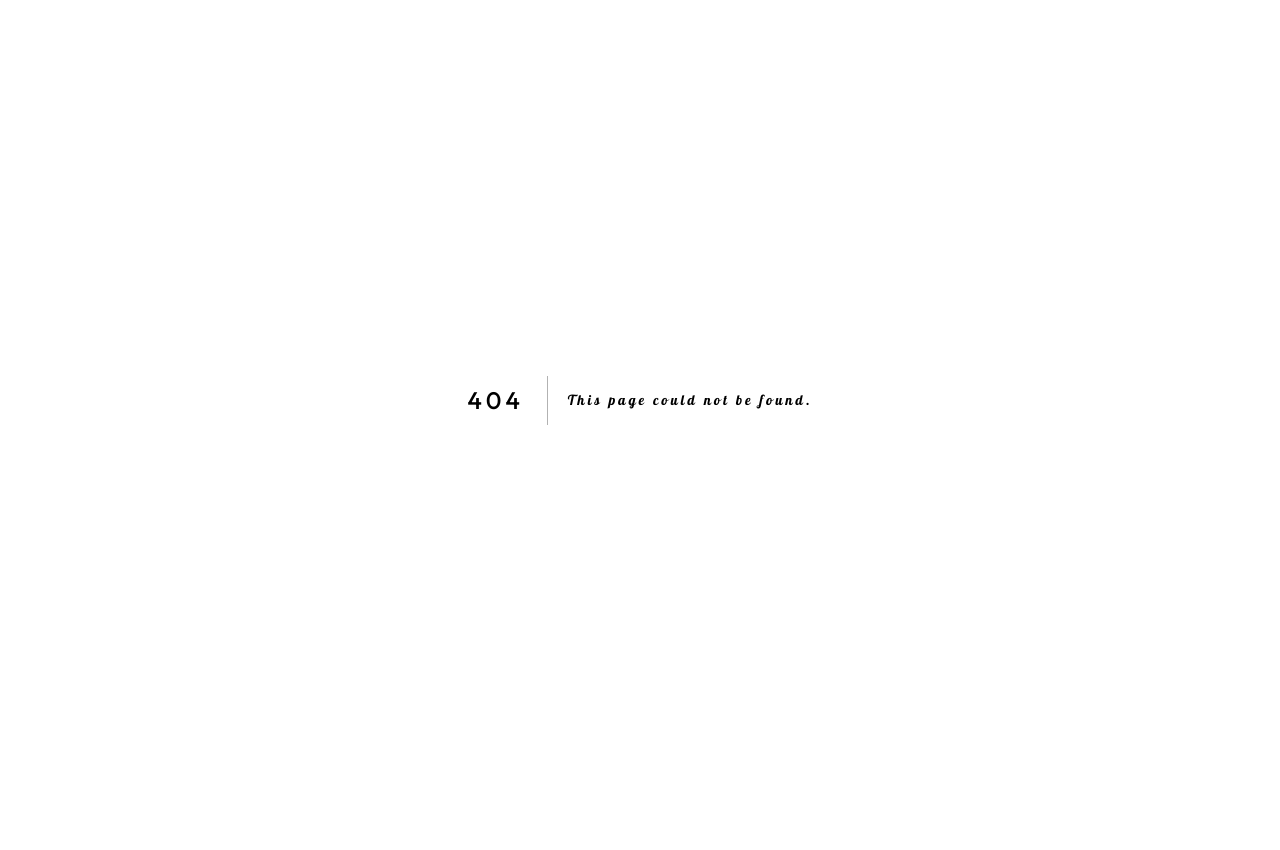
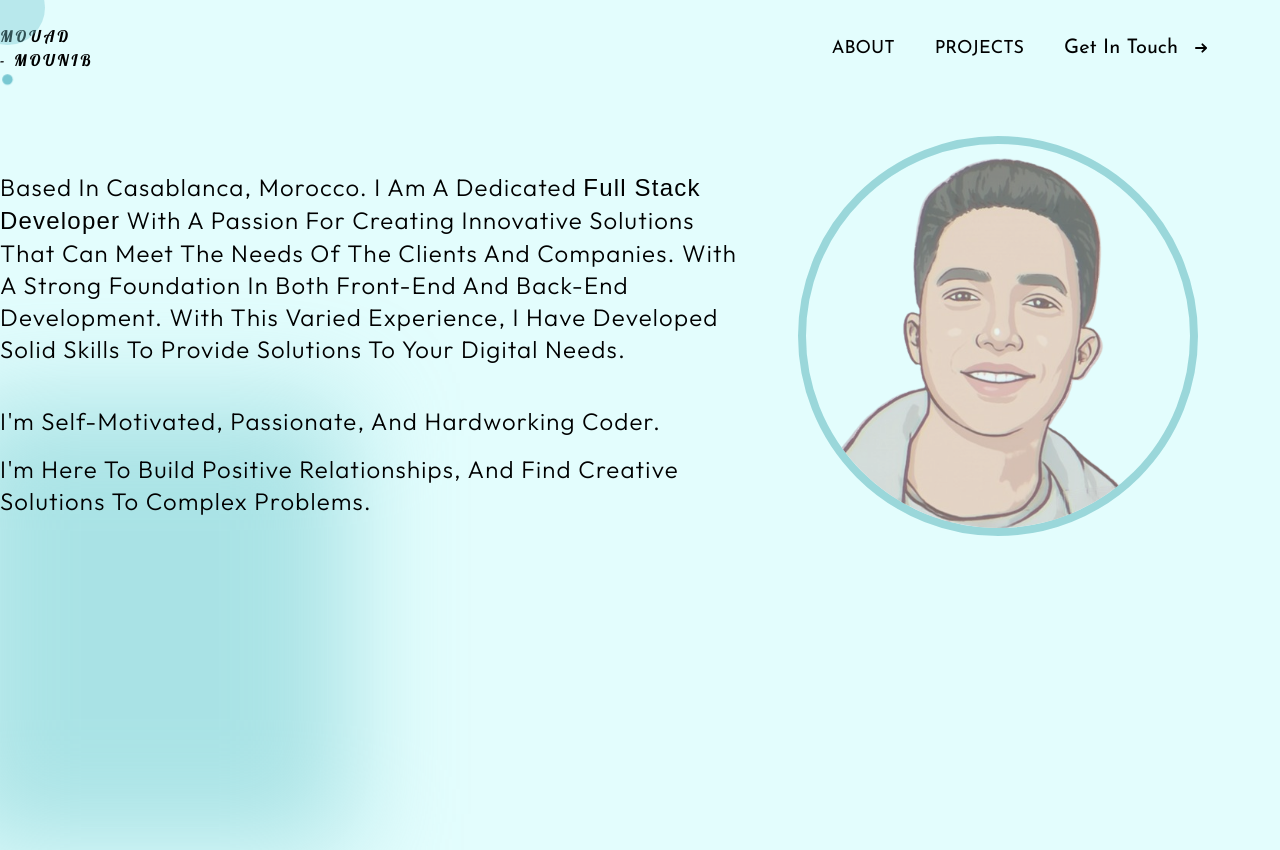
Before and after one commit to mmounib/Portfolio, a Next.js app: page /About in a window 1280 px wide. Before the commit this address had no page. Before the commit the page ends 800 px from the top, so only its background shows below. Built offline with nearby package versions, Linux system fonts and the light colour scheme; a web font is replaced by a local one.

Commit message:
Changing the structure of the portfolio - Putting About/Projects/Experience/Skills in a different page

```diff
--- /dev/null
+++ b/app/About/page.tsx
@@ -0,0 +1,13 @@
+import About from "../Components/About/About";
+import AnimatedCursor from "../Components/AnimatedCursor";
+
+function page() {
+  return (
+    <>
+      <AnimatedCursor />
+      <About />
+    </>
+  );
+}
+
+export default page;
--- a/app/Components/About/About.tsx
+++ b/app/Components/About/About.tsx
@@ -1,4 +1,5 @@
-// "use client";
+"use client";
+
 import Image from "next/image";
 import "../../Components/About.css";
 import { useEffect } from "react";
@@ -78,18 +79,18 @@ const About = () => {
   }
   return (
     <section
-      id="about-section"
-      className="flex max-sm:flex-col w-full gap-12 mt-16 overflow-hidden"
+      className="flex max-sm:flex-col max-w-[1300px] mx-auto gap-12 mt-16 overflow-hidden h-full"
     >
-      <div className="flex  flex-col overflow-hidden justify-center max-sm:px-3 items-center gap-6 max-w-[600px]">
-        <div className=" overflow-hidden">
+      <div className="bg-gradient"></div>
+      <div className="flex flex-col overflow-hidden justify-center max-sm:px-3 items-center gap-6 max-w-[750px]">
+        <div className="overflow-hidden">
           <h1 className="text-2xl max-sm:text-lg first__animation mt-4 tracking-wider font-light capitalize">
-            Hello my name is Mouad and I am Living in <span>Casablanca</span>, A
-            dedicated <span>Full Stack developer</span> with a passion for
-            creating innovative solutions that can meet the needs of the clients
-            and companies. With a strong foundation in both front-end and
-            back-end development. With this varied experience, I have developed
-            solid skills to provide solutions to your digital needs.
+            Based in Casablanca, Morocco. I am A dedicated{" "}
+            <span>Full Stack developer</span> with a passion for creating
+            innovative solutions that can meet the needs of the clients and
+            companies. With a strong foundation in both front-end and back-end
+            development. With this varied experience, I have developed solid
+            skills to provide solutions to your digital needs.
           </h1>
         </div>
         <div className="flex flex-col mt-4 max-sm:mt-2 overflow-hidden">
@@ -101,7 +102,7 @@ const About = () => {
             solutions to complex problems.
           </h1>
         </div>
-        <h3
+        {/* <h3
           className=" mt-auto h3__hover text-3xl max-sm:text-xl from-center"
           onClick={handleJumpToContactMe}
         >
@@ -120,15 +121,15 @@ const About = () => {
               d="M19.5 13.5L12 21m0 0l-7.5-7.5M12 21V3"
             />
           </svg>
-        </h3>
+        </h3> */}
       </div>
-      <div className="flex animated__image">
+      <div className="flex animated__image image__shadow faded-top faded-bottom">
         <Image
-          src="/about-image.jpg"
+          src="/animated_image.png"
           alt="AboutMEImage"
           width={450}
           height={450}
-          className="object-cover bg-cover rounded-none w-[600px] h-[600px] brightness-90 drop-shadow-lg"
+          className="object-cover bg-cover rounded-full bg-clip-border w-[400px] h-[400px] brightness-95 border-8 border-secondary opacity-60"
         />
       </div>
     </section>
--- a/app/Components/Home.tsx
+++ b/app/Components/Home.tsx
@@ -73,7 +73,6 @@ const Home = () => {
     <section id="home-section" className={` mt-32 ${outfit}`}>
       <div className="mx-auto text-black relative max-w-[970px] max-sm:px-4">
         <div className="relative w-fit h-fit">
-
           <div className="capitalize text-2xl max-sm:text-center max-sm:w-full max-sm:border-r-[3px] border-[3px] p-2 pl-5 border-r-0 w-[16ch] border-[#71C9CE]">
             <h3 className="text__animate">Hello, I&apos;m Mouad</h3>
           </div>
@@ -84,9 +83,9 @@ const Home = () => {
             <div className="overflow-hidden">
               <h1 className="mt-6  max-sm:capitalize overflow-hidden max-sm:text-7xl text-8xl h1__text uppercase ">
                 &lt;Software{" "}
-                <h1 className="h1__hidden tracking-normal capitalize text-9xl">
+                <p className="h1__hidden tracking-normal capitalize text-9xl">
                   Full-Stack
-                </h1>
+                </p>
               </h1>
               <h1 className=" max-sm:text-7xl hidden max-sm:flex">
                 Developer /&gt;
@@ -98,7 +97,6 @@ const Home = () => {
             <h1 className=" uppercase text-8xl h1__text1 max-sm:mt-0 max-sm:hidden">
               {" "}
               - Developer /&gt;
-              <h1></h1>
             </h1>
           </div>
         </div>
--- a/app/Components/Navbar.tsx
+++ b/app/Components/Navbar.tsx
@@ -1,7 +1,10 @@
-import { Link } from "react-scroll";
+"use client";
+import { Link as ReactLink } from "react-scroll";
+
 import { useRef, useState } from "react";
 import { RxHamburgerMenu as Hamburger } from "react-icons/rx";
 import { Josefin_Sans } from "next/font/google";
+import Link from "next/link";
 
 const outfit = Josefin_Sans({
   subsets: ["latin"],
@@ -13,16 +16,18 @@ const Navbar = () => {
   const [menu, setMenu] = useState(false);
 
   return (
-    <nav className="">
+    <nav className="max-w-[1300px] mx-auto">
       <div className="flex text-black items-center justify-around max-sm:justify-between max-sm:mx-3 mt-6 z-[999]">
         <h2 className={`text-base max-sm:text-xl`}>
-          MOUAD
-          <br></br>- MOUNIB
+          <Link href="/">
+            MOUAD
+            <br></br>- MOUNIB
+          </Link>
         </h2>
         <ul
           className={`${outfit.className} flex gap-10 items-center max-md:hidden ml-auto mr-16`}
         >
-          <li>
+          {/* <li>
             <Link
               to="home-section"
               smooth={true}
@@ -32,13 +37,13 @@ const Navbar = () => {
             >
               Home
             </Link>
-          </li>
+          </li> */}
           <li>
             <Link
-              to="about-section"
-              smooth={true}
-              offset={-70}
-              duration={500}
+              href="About"
+              // smooth={true}
+              // offset={-70}
+              // duration={500}
               className="cursor-pointer hover:text-gray-600 transition-all duration-300"
             >
               About
@@ -46,18 +51,14 @@ const Navbar = () => {
           </li>
           <li>
             <Link
-              to="projects-section"
-              spy={true}
-              smooth={true}
-              offset={-70}
-              duration={500}
+              href="projects-section"
               className="cursor-pointer hover:text-gray-600 transition-all duration-300"
             >
               Projects
             </Link>
           </li>
           <li>
-            <Link
+            <ReactLink
               to="contact-section"
               spy={true}
               smooth={true}
@@ -75,7 +76,7 @@ const Navbar = () => {
                 <path d="M1,5 L11,5"></path>
                 <polyline points="8 1 12 5 8 9"></polyline>
               </svg>
-            </Link>
+            </ReactLink>
           </li>
         </ul>
         <div className="hidden max-sm:flex" onClick={() => setMenu(!menu)}>
@@ -83,13 +84,13 @@ const Navbar = () => {
             xmlns="http://www.w3.org/2000/svg"
             fill="none"
             viewBox="0 0 24 24"
-            stroke-width="1.5"
+            strokeWidth="1.5"
             stroke="currentColor"
             className="w-12 h-12 m-0"
           >
             <path
-              stroke-linecap="round"
-              stroke-linejoin="round"
+              strokeLinecap="round"
+              strokeLinejoin="round"
               d="M3.75 6.75h16.5M3.75 12H12m-8.25 5.25h16.5"
             />
           </svg>
@@ -100,17 +101,17 @@ const Navbar = () => {
           <ul
             className={` ${outfit.className} flex flex-col items-center gap-16 text-center`}
           >
+            {/* <li className="text-4xl">
+              <Link to="">Home</Link>
+            </li> */}
             <li className="text-4xl">
-              <Link to="">Home</Link>
+              <Link href="About">About</Link>
             </li>
             <li className="text-4xl">
-              <Link to="About">About</Link>
+              <Link href="projects">Projects</Link>
             </li>
             <li className="text-4xl">
-              <Link to="projects">Projects</Link>
-            </li>
-            <li className="text-4xl">
-              <Link to="Contact">Get In Touch</Link>
+              <Link href="Contact">Get In Touch</Link>
             </li>
           </ul>
         </div>
--- a/app/globals.css
+++ b/app/globals.css
@@ -382,6 +382,7 @@ button:hover .btn-line {
 }
 .animated__image {
   overflow: hidden;
+  /* clip-path: circle(); */
 }
 
 @keyframes gradient {
@@ -729,3 +730,41 @@ label {
   display: inline-block;
   z-index: 999;
 }
+
+.bg-gradient {
+  position: absolute;
+  top: 50%;
+  left: -50px;
+  background-color: #71c9ce;
+  filter: blur(55px);
+  opacity: .5;
+  width: 400px;
+  height: 450px;
+  z-index: -10;
+}
+
+/* .image__shadow {
+  position: relative;
+  display: inline-block;
+  color: #E3FDFD;
+
+  &::after {
+    content: "";
+    position: absolute;
+    display: block;
+    top: 0;
+    left: 0;
+    width: 100%;
+    height: 100%;
+    border-collapse: separate;
+  }
+}
+.image__shadow.faded-top:after {
+  box-shadow: inset 0 40px 40px -16px;
+}
+.image__shadow.faded-bottom:after {
+  box-shadow: inset 0 -40px 40px -16px;
+}
+.image__shadow.faded-top.faded-bottom:after {
+  box-shadow: inset 15px 60px 40px -16px, inset 5px -60px 40px -16px;
+} */
--- a/app/layout.tsx
+++ b/app/layout.tsx
@@ -1,25 +1,27 @@
-import './globals.css'
-import { Acme } from 'next/font/google'
+import Navbar from "./Components/Navbar";
+import "./globals.css";
+import { Acme } from "next/font/google";
 
 const acme = Acme({
-	subsets: ['latin'],
-	weight: '400'
-})
+  subsets: ["latin"],
+  weight: "400",
+});
 
 export const metadata = {
-  title: 'Mouad Mounib',
-}
+  title: "Mouad Mounib",
+};
 
 export default function RootLayout({
   children,
 }: {
-  children: React.ReactNode
+  children: React.ReactNode;
 }) {
   return (
-	  <html lang="en">
-		  <body className={`${acme.className} max-sm:cursor-default`}>
-			  {children}
-		  </body>
+    <html lang="en">
+      <body className={`${acme.className} max-sm:cursor-default bg-primary`}>
+        <Navbar />
+        {children}
+      </body>
     </html>
-  )
+  );
 }
--- a/app/page.tsx
+++ b/app/page.tsx
@@ -1,143 +1,17 @@
 "use client";
 
 import Lenis from "@studio-freight/lenis";
-import gsap from "gsap";
+// import gsap from "gsap";
 import Home from "./Components/Home";
 import Navbar from "./Components/Navbar";
 import Skills from "./Components/Skills/Skills";
 import Contact from "./Components/Contact/Contact";
 import AnimatedCursor from "./Components/AnimatedCursor";
-import { useEffect, useState } from "react";
+import { useEffect } from "react";
 import Section from "./Components/Helpers/Section";
 
 const Page = () => {
-  const [showStarter, setShowStarter] = useState(true);
-  let rendering = 0;
-
   useEffect(() => {
-    if (showStarter && rendering == 0) {
-      console.log("Entered");
-      rendering++;
-      let t1 = gsap.timeline();
-
-      t1.fromTo(
-        ".imsrk",
-        {
-          opacity: 0,
-          yPercent: -100,
-          delay: 0.5,
-          duration: 1,
-          ease: "power1.out",
-          yoyo: true,
-        },
-        {
-          opacity: 1,
-          yPercent: 0,
-          duration: 1,
-          ease: "power1.out",
-          yoyo: true,
-        }
-      );
-      t1.fromTo(
-        ".imsrk1",
-        {
-          opacity: 0,
-          yPercent: 100,
-          delay: 0.7,
-          duration: 1,
-          ease: "power1.out",
-          yoyo: true,
-        },
-        {
-          opacity: 1,
-          yPercent: 0,
-          duration: 1,
-          ease: "power1.out",
-          yoyo: true,
-        }
-      );
-      t1.from(
-        ".dot",
-        {
-          opacity: 0,
-          yPercent: 100,
-          delay: 0.5,
-          repeatDelay: 1,
-          duration: 1,
-          ease: "power1.out",
-        },
-        0.01
-      );
-
-      t1.to(".dot", {
-        opacity: 1,
-        x: 20,
-        duration: 1,
-        ease: "power1.out",
-      });
-
-      t1.to(".dot", {
-        opacity: 1,
-        x: -10,
-        duration: 0.5,
-        ease: "power1.out",
-      });
-
-      t1.to(
-        ".dot",
-        {
-          opacity: 1,
-          duration: 1,
-          ease: "expo.out",
-        },
-        3
-      );
-
-      t1.to(
-        ".cover",
-        {
-          xPercent: -100,
-          duration: 1,
-          ease: "power1.out",
-        },
-        3
-      );
-
-      t1.to(
-        ".cover-2",
-        {
-          xPercent: -100,
-          duration: 1,
-          ease: "power1.out",
-        },
-        3.2
-      );
-
-      t1.to(
-        ".cover-3",
-        {
-          xPercent: -100,
-          duration: 1,
-          ease: "power1.out",
-        },
-        3.4
-      );
-
-      t1.to(
-        ".cover-4",
-        {
-          xPercent: -100,
-          duration: 1,
-          ease: "power1.out",
-        },
-        3.6
-      );
-
-      setTimeout(() => {
-        setShowStarter(false);
-      }, 4700);
-    }
-
     const lenis = new Lenis();
 
     lenis.on("scroll", () => {});
@@ -152,38 +26,19 @@ const Page = () => {
 
   return (
     <>
-      {showStarter && (
-        <>
-          <div className="cover-4"></div>
-          <div className="cover-3"></div>
-          <div className="cover-2"></div>
-          <div className="cover">
-            <div className="cover-heading">
-              <div className="flex w-full gap-1 items-center justify-center">
-                <h1 className="imsrk">Welcome To My </h1>
-                <h1 className="imsrk1">Portfolio</h1>
-              </div>
-              {/* <h6 className="dot">.</h6> */}
-            </div>
-          </div>
-        </>
-      )}
-
-      {!showStarter && (
       <div
         id="smoothscroller"
         className=" bg-primary h-full max-sm:overflow-hidden w-full"
       >
         <AnimatedCursor />
         <div className="flex max-w-[1300px] flex-col mx-auto">
-            <Navbar />
+          {/* <Navbar /> */}
           <Home />
-            <Section />
-            <Skills />
+          {/* <Section /> */}
+          {/* <Skills /> */}
           <Contact />
         </div>
       </div>
-      )}
     </>
   );
 };
```
Also changed, not shown: package.json (+4 -4 lines), public/animated_image.png (added), 1 other file (tests, documents, lock files or other folders). Lines whose indentation alone changed are shown as unchanged.
